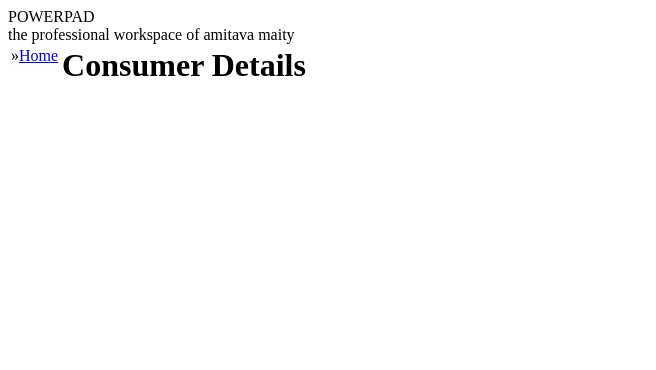
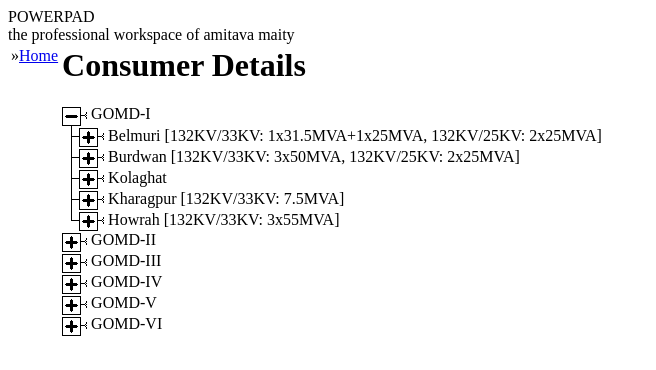
Before and after one commit to amaity/amaity.github.com, a plain HTML site: page work/consumer_con.html in a window 1280 px wide. Shown: the whole page, without its empty margins (0-656 px from the left). Drawn offline with Linux system fonts and the light colour scheme; files whose address does not match are found by name.

Commit message:
made changes to consumer_con file

```diff
--- a/work/consumer_con.html
+++ b/work/consumer_con.html
@@ -1,12 +1,16 @@
 <!DOCTYPE Doctype goes here>
 <html xmlns="http://www.w3.org/1999/xhtml">
 <head>
-<title>Consumer Details</title>
-<link rel="stylesheet" href="./xhtml11.css" type="text/css" /><link rel="stylesheet" href="./layout1.css" type="text/css" /><script src="./collapsibleList.js" type="text/javascript"></script>
+    <title>Consumer Connections Details</title>
+    <link rel="stylesheet" href="./xhtml11.css" type="text/css" />
+    <link rel="stylesheet" href="./layout1.css" type="text/css" />
+    <script src="../js/collapsibleList.js" type="text/javascript"></script>
 </head>
 
 <body>
-<body style="max-width:1024px"><div id="layout-banner">  <div id="layout-title">POWERPAD</div>  <div id="layout-description">the professional workspace of amitava maity</div></div>
+<body style="max-width:1024px"><div id="layout-banner">
+    <div id="layout-title">POWERPAD</div>
+    <div id="layout-description">the professional workspace of amitava maity</div></div>
 <table><tr valign="top"><td id="layout-menu">  <div>&#187;<a href="index.html">Home</a></div>
 <td><div id="layout-content"><div id="header"><h1> Consumer Details </h1>
 </div>
```
